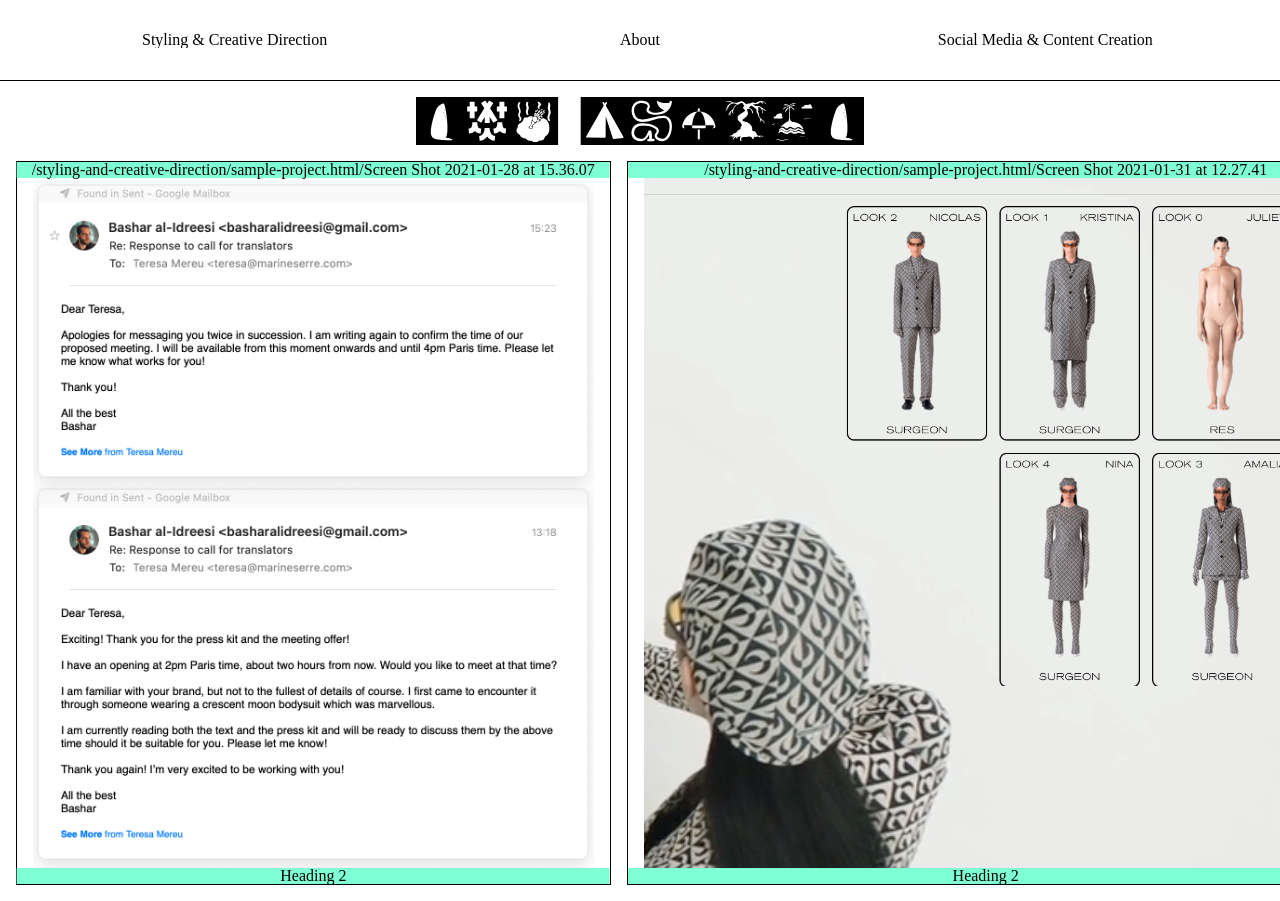
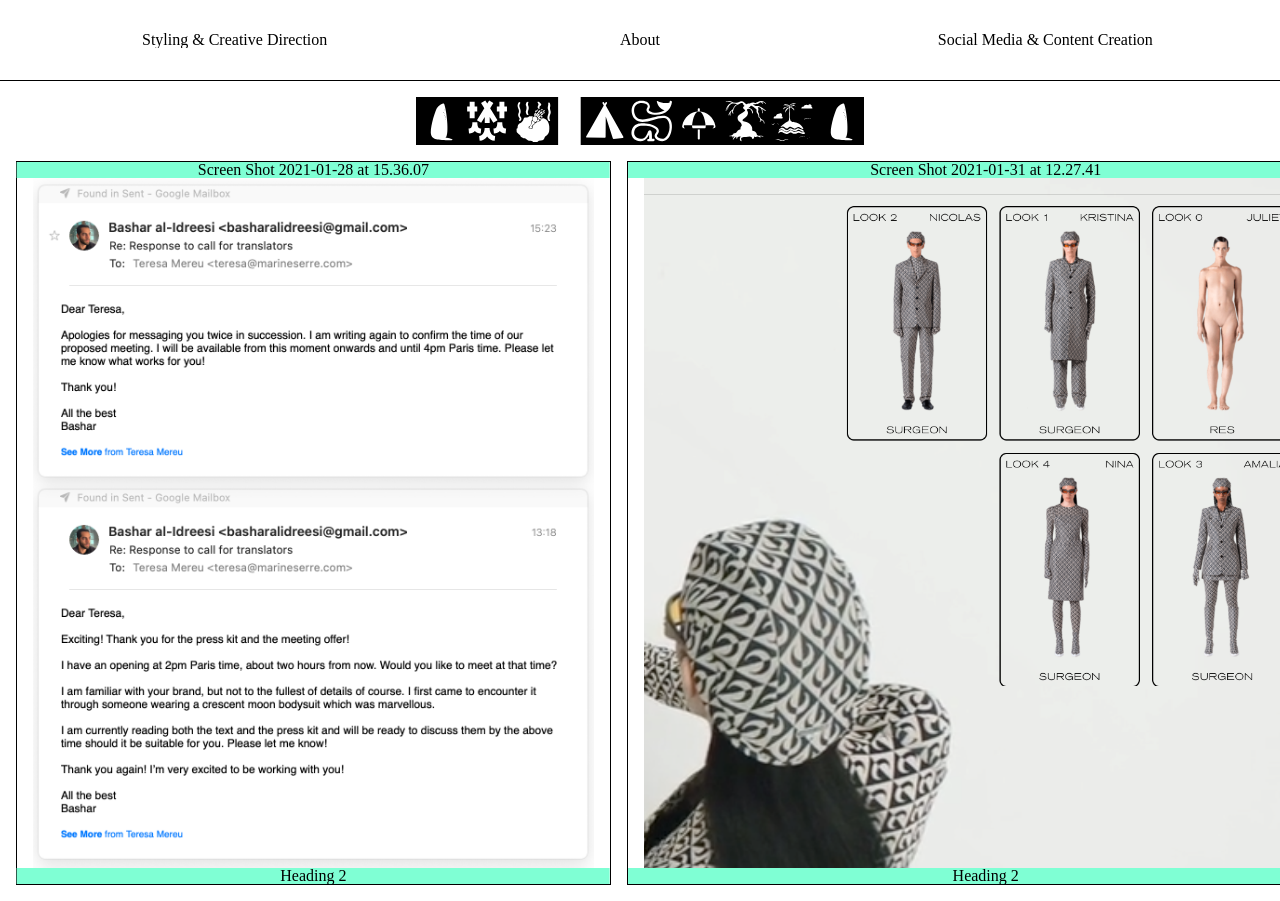
Before and after one commit to basharalidreesi/lab, a Jekyll site: the page built from _styling-and-creative-direction/sample-project.markdown, in a window 1280 px wide. Built offline with Jekyll 4.4.1, drawn with Linux system fonts in a browser that asks for light colours.

Commit message:
Update project.html

```diff
--- a/_layouts/project.html
+++ b/_layouts/project.html
@@ -9,7 +9,7 @@
 		{% assign title = page.title | downcase | replace: " ", "_" %}
 		{% if path contains title %}
 			<figure class="look_cascade_wrapper-look_cascade_graphic_card">
-				<figcaption class="look_cascade_graphic_card-look_cascade_graphic_card_caption">{{ page.url | append: "/" | append: myimage.basename }}</figcaption>
+				<figcaption class="look_cascade_graphic_card-look_cascade_graphic_card_caption">{{ myimage.basename }}</figcaption>
 				<a href="{{ page.url | remove: ".html" | append: "/" | append: myimage.basename | append: ".html" }}">
 					<img class="look_cascade_graphic_card-look_cascade_graphic_card_graphic" src="{{ myimage.path }}">
 				</a>
```
